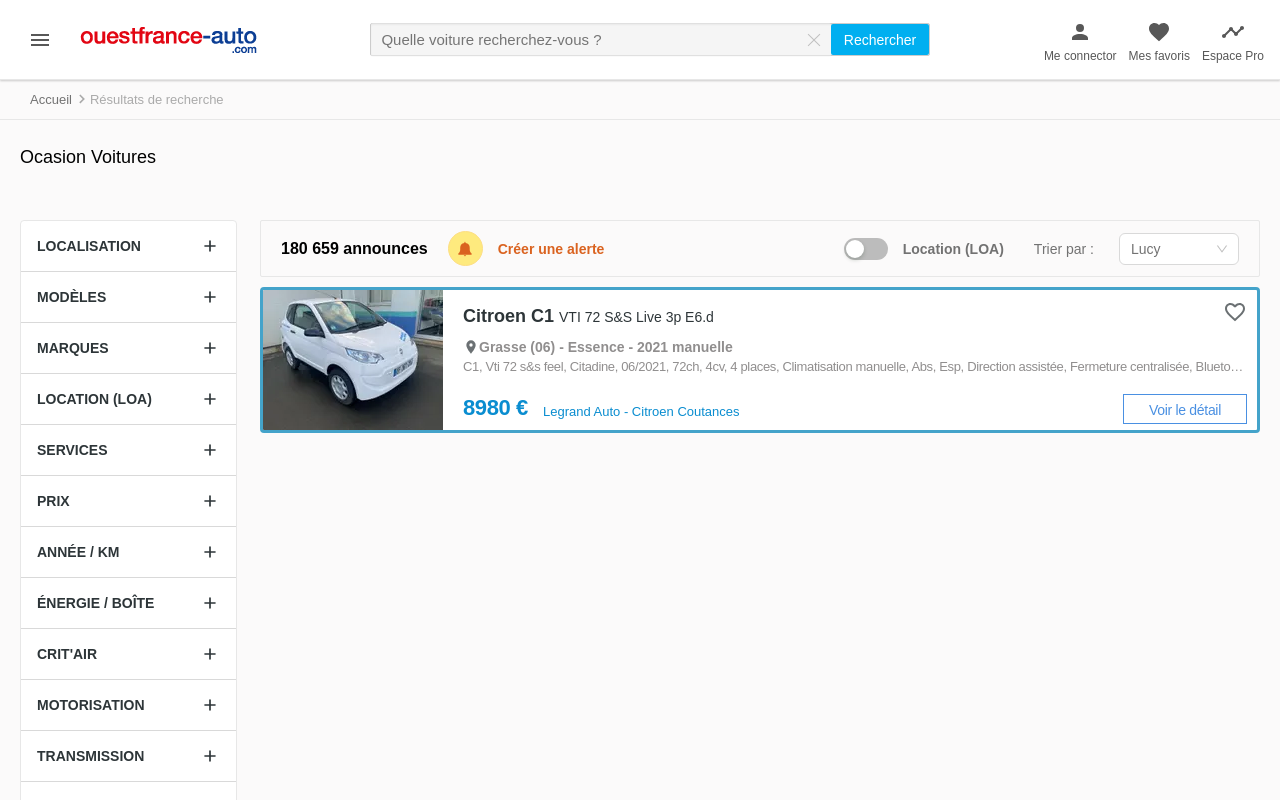
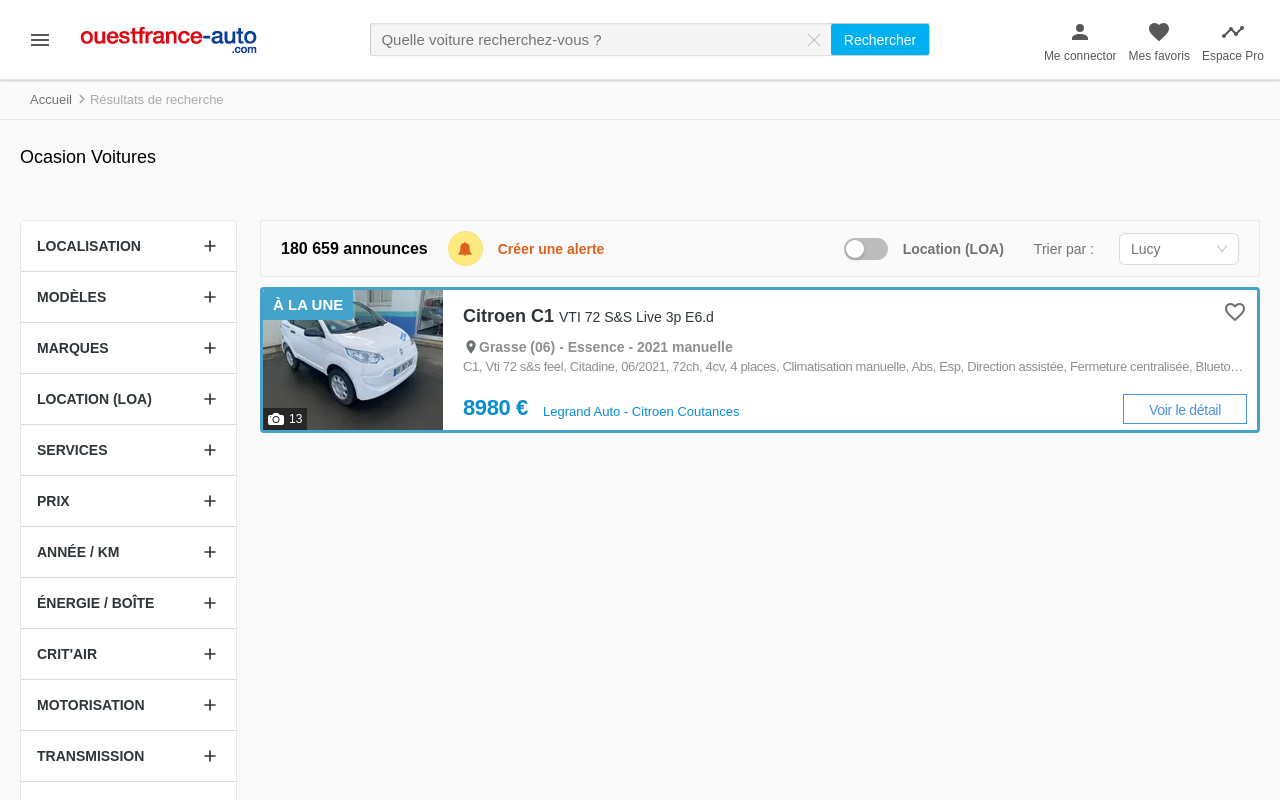
Before and after one commit to mosin92/Car-list-web-page, a Next.js app: page / in a window 1280 px wide. Shown: the top 800 px of the page. Built offline with nearby package versions, Linux system fonts and the light colour scheme.

Commit message:
product card complete

```diff
--- a/src/components/productCard/productCard.css
+++ b/src/components/productCard/productCard.css
@@ -99,3 +99,32 @@
   background: transparent;
   cursor: pointer;
 }
+.product-card .cam-icon {
+  position: absolute;
+  bottom: 0;
+  left: 0;
+  z-index: 2;
+  background: rgba(0, 0, 0, 0.5);
+  font-size: 1.2rem;
+  color: #fff;
+  display: flex;
+  align-items: center;
+  gap: 5px;
+  padding: 3px 5px;
+}
+.product-card .badge {
+  position: absolute;
+  top: 0;
+  left: 0;
+  color: #fff;
+  text-transform: uppercase;
+  line-height: 20px;
+  background: #44a3ca;
+  padding: 0 5px;
+  font-size: 1.1rem;
+  border-bottom-right-radius: 2px;
+  border-top-left-radius: 2px;
+  padding: 5px 10px;
+  font-size: 1.5rem;
+  font-weight: 600;
+}
--- a/src/components/productCard/productCard.js
+++ b/src/components/productCard/productCard.js
@@ -5,6 +5,7 @@
 import car1 from "../../../public/assets/images/car.webp";
 import location from "../../../public/assets/images//location.svg";
 import like from "../../../public/assets/icons/heart-2.svg";
+import cam from "../../../public/assets/icons/camera.svg";
 
 const ProductCard = ({ product }) => {
   return (
@@ -12,6 +13,8 @@
       <div className="product-card ">
         <div className="left">
           <Image src={car1} alt="car1" priority />
+
+          <div className="badge">à la une</div>
         </div>
         <div className="right">
           <h6>
@@ -29,6 +32,10 @@
         </div>
         <Image src={like} alt="car1" priority className="like-btn" />
         <button>Voir le détail</button>
+        <div className="cam-icon">
+          <Image src={cam} alt="cam" priority />
+          13
+        </div>
       </div>
     </>
   );
```
Also changed, not shown: public/assets/icons/camera.svg (added).
